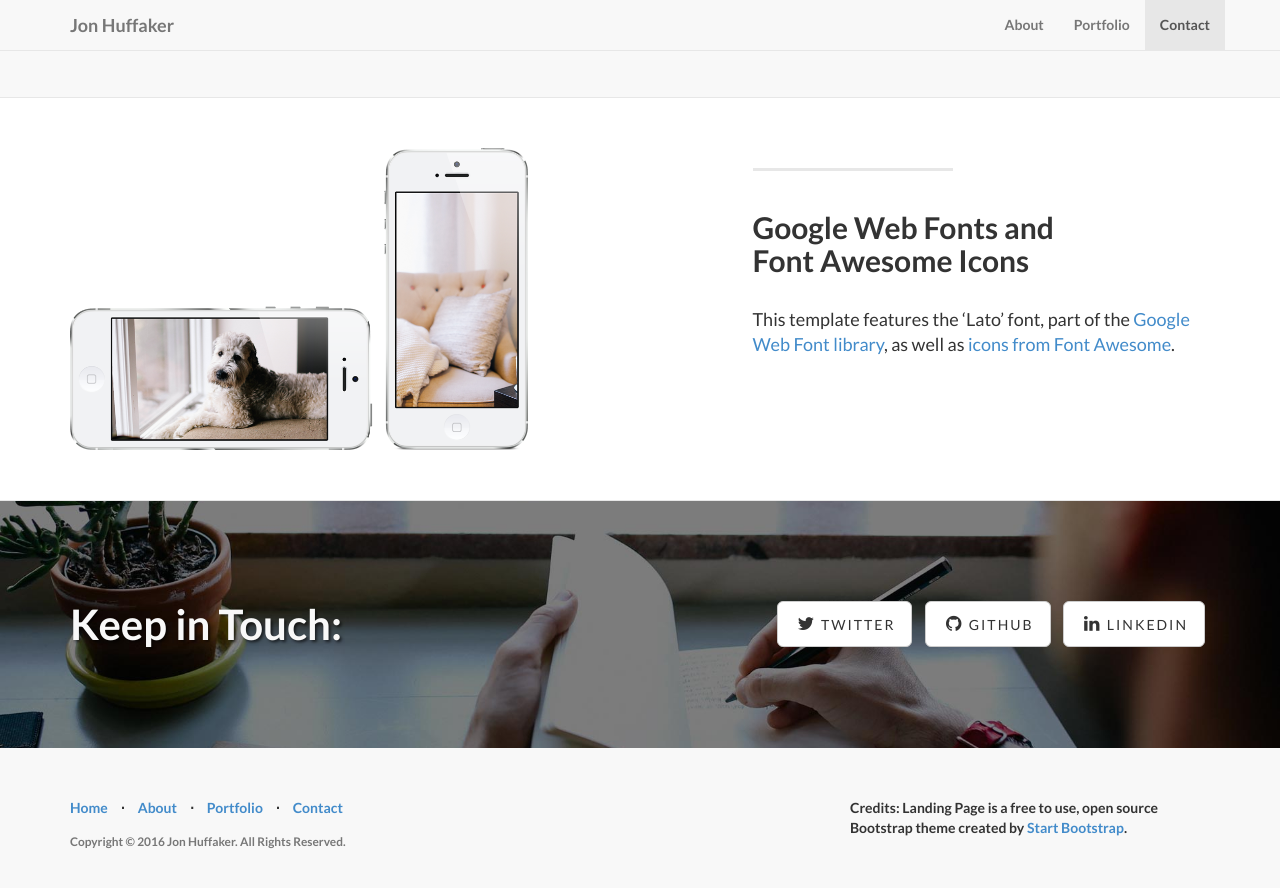
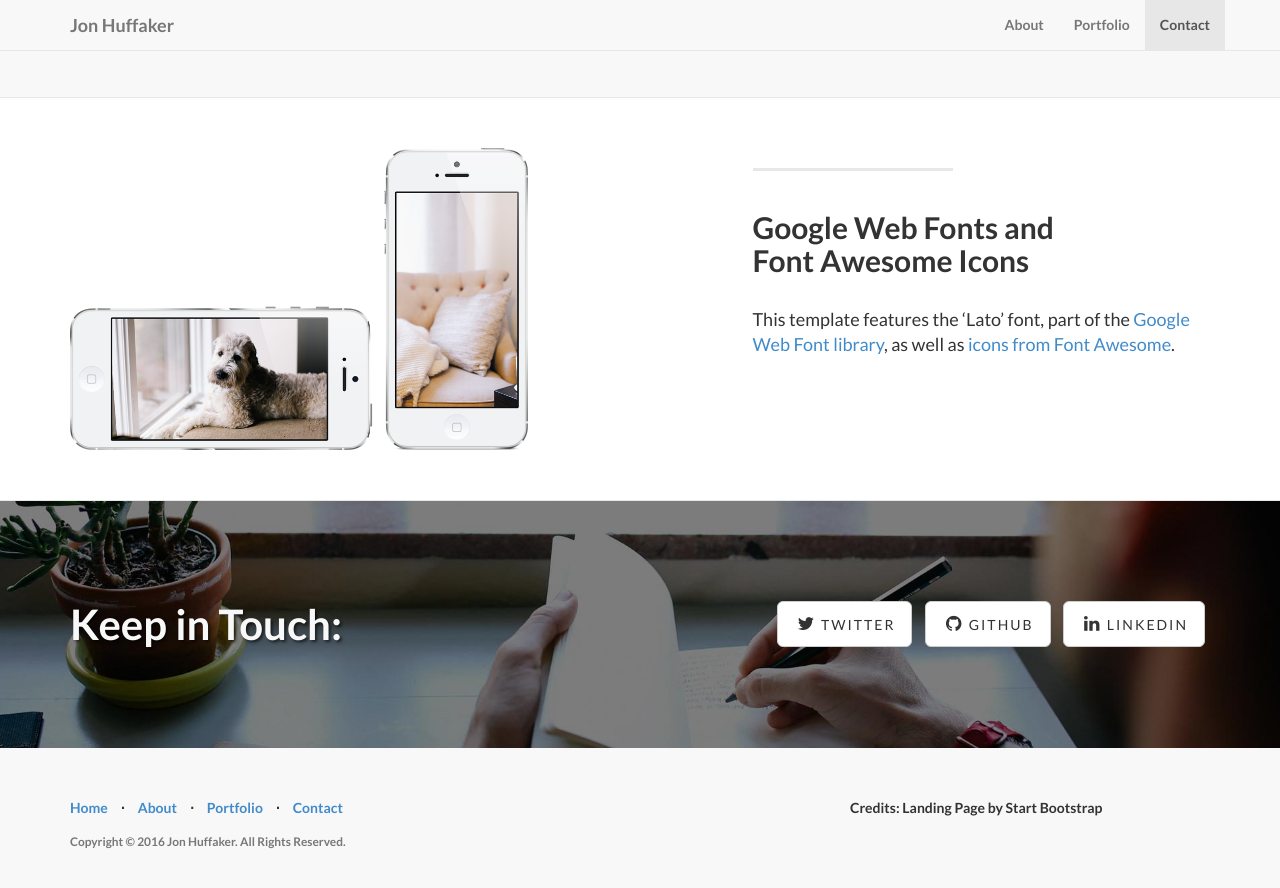
Before and after one commit to jonathanhuffaker/jonathanhuffaker.github.io, a Jekyll site: the page built from index.html, in a window 1280 px wide and 900 px high, scrolled down 1929 px. Shown: the top 888 px of the window. Built offline with Jekyll 4.4.1, drawn with Linux system fonts in a browser that asks for light colours.

Commit message:
see that I changed something again

```diff
--- a/_config.yml
+++ b/_config.yml
@@ -9,7 +9,7 @@ author: Jon Huffaker
 description: > # "Write an awesome description for your new site here.
   Full stack software developer with skills in CSS, Javascript, Angular, JQuery, and C#
 copyright: 'Copyright &copy; 2016 Jon Huffaker. All Rights Reserved.'
-credits: 'Credits: Landing Page is a free to use, open source Bootstrap theme created by <a href="http://startbootstrap.com/">Start Bootstrap</a>.'
+credits: 'Credits: Landing Page by Start Bootstrap'
 
 # ----------------------- #
 #    Jekyll & Plugins     #
```
Also changed, not shown: 1 other file.
